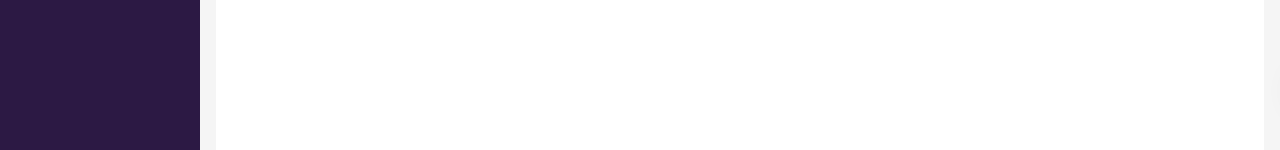
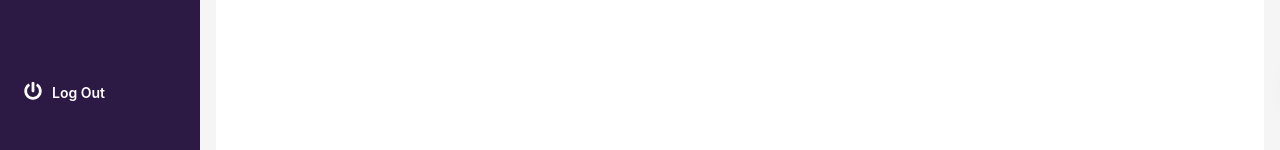
Before and after one commit to shaiksameer12k/schoolProject, a React (Vite) app: page /StudentLayout in a window 1280 px wide. Shown: the part 650-800 px from the top of the page. Built offline with nearby package versions, Linux system fonts and the light colour scheme.

Commit message:
loginout button

```diff
--- a/src/components/Layout/Layout.jsx
+++ b/src/components/Layout/Layout.jsx
@@ -5,7 +5,7 @@
 
 import { FloatButton, Button, Layout, Menu, theme, Drawer, Grid } from "antd";
 import DynamicIcon from "../../reusable/IconComponent/IconComponent.jsx";
-import { Outlet, useLocation } from "react-router-dom";
+import { Outlet, useLocation, useNavigate } from "react-router-dom";
 import axios from "axios";
 import MenuDrawer from "../Main/MenuDrawer/MenuDrawer.jsx";
 import { menuData } from "../../data.js";
@@ -14,6 +14,7 @@
   const [scrollY, setScrollY] = useState(null);
   let Menulists = JSON.parse(localStorage.getItem("Menulists"));
   let location = useLocation();
+  let navigate = useNavigate();
   let { xs } = Grid.useBreakpoint();
 
   useEffect(() => {
@@ -88,8 +89,20 @@
         }}
       >
         <div className="demo-logo-vertical" />
+        <div className="h-[90%]">
+          <MenuDrawer menuList={Menulists} />
+        </div>
 
-        <MenuDrawer menuList={Menulists} />
+        <div
+          style={{ display: "flex", gap: 2, paddingLeft: "24px" }}
+          className="ant-menu-item py-3"
+          onClick={() =>
+            navigate(isAdimn ? "/AdminLoginPage" : "/StudentLoginPage")
+          }
+        >
+          <DynamicIcon color="#ffffff" iconName="FaPowerOff" size={18} />
+          <span className="ant-menu-title-content">Log Out</span>
+        </div>
       </Sider>
 
       {/* Main Layout */}
@@ -135,18 +148,18 @@
             padding: "15px 0px 0px 0px",
             background: "#2c1944",
           }}
-          // footer={
-          // <div
-          //   //   style={{ display: "flex", gap: 2, paddingLeft: "24px" }}
-          //   //   className="ant-menu-item py-3"
-          //   //   onClick={() =>
-          //   //     navigate(isAdimn ? "/AdminLoginPage" : "/StudentLoginPage")
-          //   //   }
-          //   // >
-          //   //   <DynamicIcon color="#ffffff" iconName="FaPowerOff" size={18} />
-          //   //   <span className="ant-menu-title-content">Log Out</span>
-          // </div>
-          // }
+          footer={
+            <div
+              style={{ display: "flex", gap: 2, paddingLeft: "24px" }}
+              className="ant-menu-item py-3"
+              onClick={() =>
+                navigate(isAdimn ? "/AdminLoginPage" : "/StudentLoginPage")
+              }
+            >
+              <DynamicIcon color="#ffffff" iconName="FaPowerOff" size={18} />
+              <span className="ant-menu-title-content">Log Out</span>
+            </div>
+          }
         >
           <MenuDrawer menuList={Menulists} />
         </Drawer>
```
